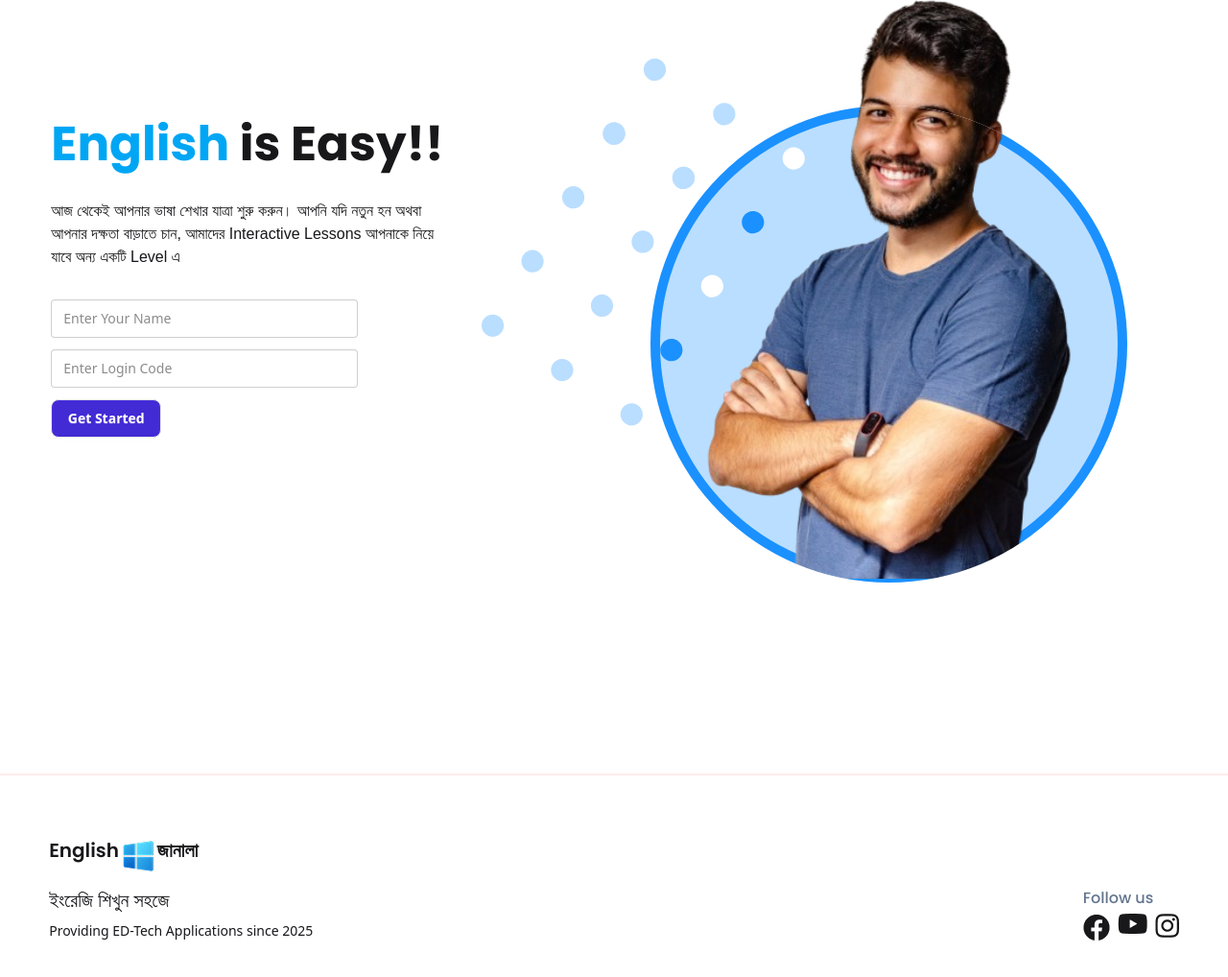
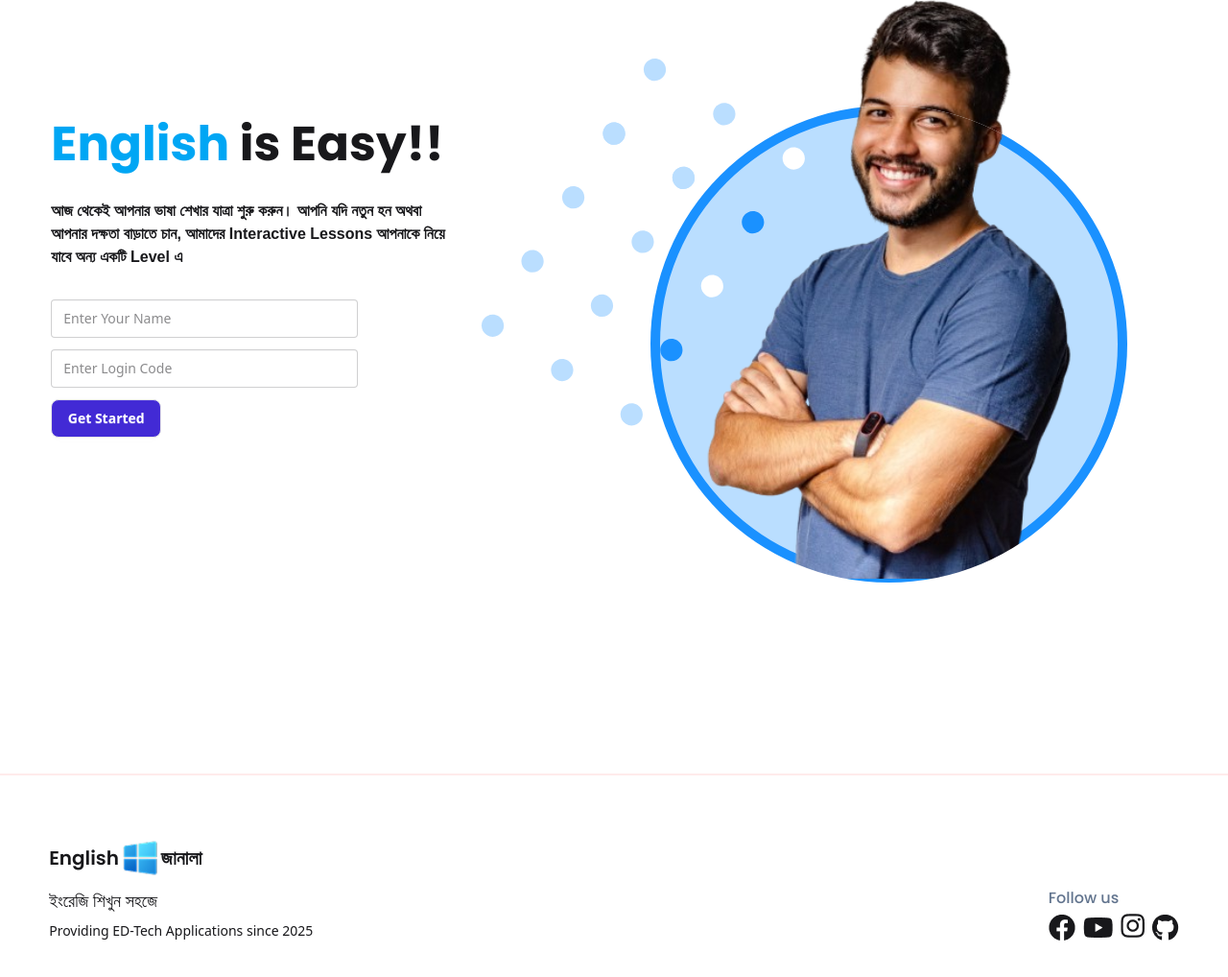
Before and after one commit to Tas-nim3/English-Janala, a plain HTML site: page index.html in a window 1280 px wide. Shown: the part 116-1134 px from the top of the page at 96% size. Drawn offline with nearby package versions, Linux system fonts and the light colour scheme; some packages are replaced by stand-ins of ours; no server answers; a script that the page names is missing; a web font is replaced by a local one.

Commit message:
Final code

```diff
--- a/index.html
+++ b/index.html
@@ -27,7 +27,7 @@
          }
          .hind-siligur{
             font-family: "Hind Siliguri", sans-serif;
-            font-weight: 500;
+            font-weight: 500px;
             font-style: normal;
            }
 
@@ -58,13 +58,13 @@
 
 <body>
     <!-- Nav Style -->
-<header class="hidden fixed w-full mt-[-150px]" id="navbar" >
+<header class="hidden fixed w-full mt-[-50px]" id="navbar" >
     <!--  -->
 
 <nav class="flex justify-between relative bg-[#C6BDBD30] px-[4%] py-4 border-b-2  border-[#C6BDBD30] ">
     <div class="flex font-semibold poppins text-xl">
-        English <img class="w-10 h-10" src="./assets/logo.png">জানালা
-    </div>
+        <span class="mt-2"> English </span><img class="w-11 h-11 " src="./assets/logo.png"><span class="mt-2"> জানালা</span>
+     </div>
    <div class="flex gap-4">
     <div>
         <button id="faq-btn" class="btn btn-outline btn-primary btn-nav">
@@ -93,7 +93,7 @@
                     <h1 class="text-[50px] font-bold poppins">
                         <span class="text-sky-500 text-[50px] font-bold poppins">English</span> is Easy!!
                     </h1>
-                    <p class="hind-siligur">
+                    <p class="hind-siligur font-semibold">
                         আজ থেকেই আপনার ভাষা শেখার যাত্রা শুরু করুন। আপনি যদি নতুন হন অথবা <br>
                         আপনার দক্ষতা বাড়াতে চান, আমাদের Interactive Lessons আপনাকে নিয়ে <br> যাবে অন্য একটি Level এ
                     </p>
@@ -123,7 +123,7 @@
 
     <!-- -->
 
-    <section  class="hidden mt-[150px]" id="vocabulary">
+    <section  class="hidden mt-[50px] pt-22" id="vocabulary">
 
 
         <div class="text-center mb-14">
@@ -178,7 +178,7 @@
 
 <!-- Qus Ans Section -->
 
- <section class="hidden" id="faq" >
+ <section class="hidden pt-4" id="faq" >
     <!--  -->
 
 
@@ -237,10 +237,10 @@
     <footer id="footer" class="px-[4%] mx-auto py-16 flex justify-between mt-[150px] border-t-2 border-[#FFEBEB] ">
 <div>
     <div class="flex font-semibold poppins text-xl">
-        English <img class="w-10 h-10 mb-3" src="./assets/logo.png">জানালা
+       <span class="mt-2"> English </span><img class="w-11 h-11 " src="./assets/logo.png"><span class="mt-2"> জানালা</span>
     </div>
     <div>
-        <p class="text-xl mb-2">ইংরেজি শিখুন সহজে</p>
+        <p class="text-lg my-2">ইংরেজি শিখুন সহজে</p>
         <P class="text-sm">Providing ED-Tech Applications since 2025</P>
     </div>
 
@@ -253,16 +253,19 @@
         <img src="./assets/fb-thumb.png">
         </a>
         <a href="https://accounts.google.com/ServiceLogin?service=youtube" target="_blank" rel="noopener noreferrer">
-            <img src="./assets/youtube-thumb.png" alt="YouTube">
+            <img class="mt-1" src="./assets/youtube-thumb.png" alt="YouTube">
         </a>
         <a href="https://www.instagram.com/" target="_blank" rel="noopener noreferrer">
-            <img src="./assets/instagram-thumb.png" alt="Instagram">
+            <img  src="./assets/instagram-thumb.png" alt="Instagram">
+        </a>
+        <a href="https://github.com/" target="_blank" rel="noopener noreferrer">
+            <img  src="./assets/github-thumb.png" alt="github">
         </a>
 
     </div>
 </div>
 
-    </footer>
+</footer>
 
 <script src="./script/logout.js"></script>
 <script src="./script/login.js"></script>
```
